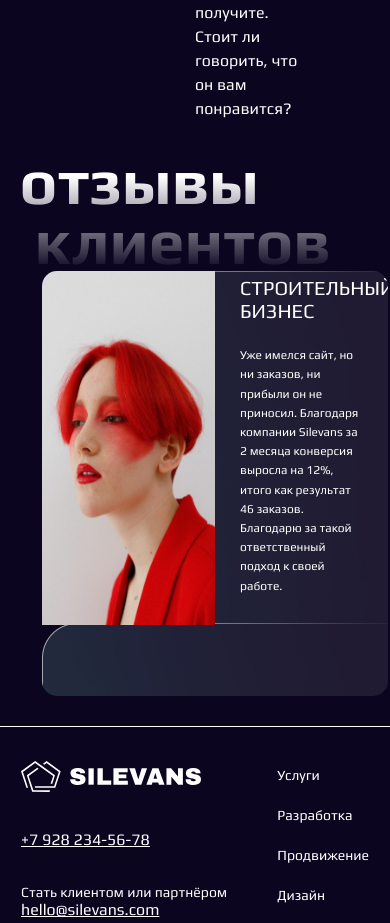
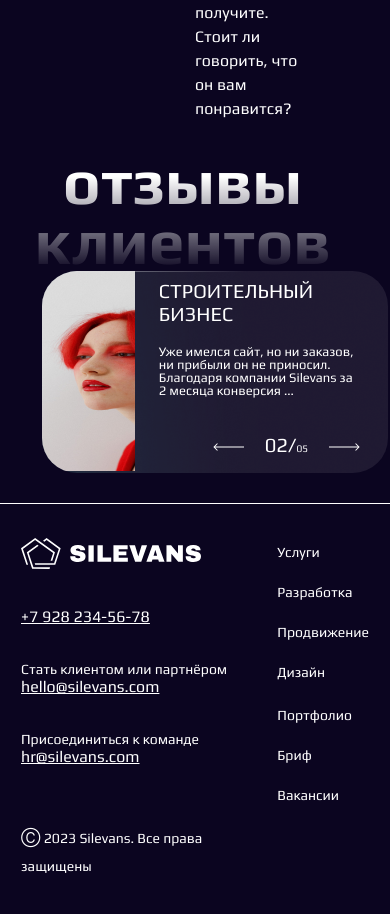
Before and after one commit to JulieBenchuk/web-studio, a Next.js app: page / in a window 390 px wide. Shown: the part 1567-2490 px from the top of the page. Built offline with nearby package versions, Linux system fonts and the light colour scheme.

Commit message:
slider finish

```diff
--- a/src/components/common/slider/Slider.tsx
+++ b/src/components/common/slider/Slider.tsx
@@ -33,7 +33,6 @@ export const Slider: React.FC<SwiperDataType> = ({swiperData}) => {
                     loop={true}
                     autoplay={true}
             >
-                <div>
                     {swiperData.map((el, index) => {
                         return <SwiperSlide key={index} className={styles.slide}>
                                 <div className={styles.image}>
@@ -43,12 +42,14 @@ export const Slider: React.FC<SwiperDataType> = ({swiperData}) => {
                                     <div className={styles.title}>
                                         {el.title}
                                     </div>
-                                    {el.subTitle && <div className={styles.subTitle}>{el.subTitle}</div>}
+                                    <div className={styles.subTitle}>{el.subTitle}</div>
                                     <div className={styles.desc}>
                                         {el.desc}
                                     </div>
-                                    {el.price && <div className={styles.price}>от {el.price} ₽</div>}
-
+                                    <div className={styles.mobileDesc}>
+                                        {el.desc.split(' ').slice(0, 18).join(' ') + ' ...'}
+                                    </div>
+                                    <div className={styles.price}>{el.price && `от ${el.price} ₽`}</div>
                                     <div className={styles.buttons}>
                                         <div className={`swiper-button-prev ${styles.swiperButtonPrev}`}>
                                             <Image src={arrow} alt={'Arrow'}/>
@@ -61,8 +62,6 @@ export const Slider: React.FC<SwiperDataType> = ({swiperData}) => {
                                 </div>
                         </SwiperSlide>
                     })}
-
-                </div>
             </Swiper>
             <style jsx>{`
               .slideClass {
@@ -84,6 +83,9 @@ export const Slider: React.FC<SwiperDataType> = ({swiperData}) => {
               .swiper-slide {
 
               }
+              .swiper-wrapper{
+              display: none;
+              }
             `}</style>
         </div>
     );
--- a/src/components/reviews/moc.js
+++ b/src/components/reviews/moc.js
@@ -1,7 +1,7 @@
 export const data = [
     {id: '01', title: 'Мебельный бизнес', desc: 'Уже имелся сайт, но ни заказов, ни прибыли он не приносил. Благодаря компании Silevans за 2 месяца конверсия выросла на 12%, итого как результат 46 заказов. Благодарю за такой ответственный подход к своей работе.'},
     {id: '02', title: 'Строительный бизнес', desc: 'Уже имелся сайт, но ни заказов, ни прибыли он не приносил. Благодаря компании Silevans за 2 месяца конверсия выросла на 12%, итого как результат 46 заказов. Благодарю за такой ответственный подход к своей работе.'},
-    {id: '03', title: 'Автосервис', desc: 'Уже имелся сайт, но ни заказов, ни прибыли он не приносил. Благодаря компании Silevans за 2 месяца конверсия выросла на 12%, итого как результат 46 заказов. Благодарю за такой ответственный подход к своей работе.'},
+    {id: '03', title: 'Автосервис', desc: 'Уже имелся сайт, но ни заказов, ни прибыли он не приносил. Благодаря компании Silevans за 2 месяца конверсия выросла на 12%, итого как результат 46 заказов. Благодарю за такой ответственный подход к своей работе.', price: 28000},
     {id: '04', title: 'Гостиничный бизнес', subTitle: 'Что это?', desc: 'Уже имелся сайт, но ни заказов, ни прибыли он не приносил. Благодаря компании Silevans за 2 месяца конверсия выросла на 12%, итого как результат 46 заказов. Благодарю за такой ответственный подход к своей работе.'},
-    {id: '05', title: 'Сайт визитка', subTitle: 'Что это?', desc: 'Сайт визитка - небольшой сайт, как правило, состоящий из одной (или нескольких) веб-страниц и содержащий основную информацию об организации, частном лице, компании, товарах или услугах, прейскуранты, контактные данные.', price: 24990},
+    {id: '05', title: 'Seo продвижение', subTitle: 'Почему стоит заказать SEO-продвижение веб-сайта в интернете.', desc: 'SEO-продвижение веб-сайта нужно для растущих компаний, которые планируют оставаться на рынке более двух лет.', price: 24990},
 ]
--- a/src/styles/components/reviews.module.scss
+++ b/src/styles/components/reviews.module.scss
@@ -2,10 +2,10 @@
 @import "../variables";
 
 .wrapper {
-  padding: 50px 5%;
+  padding: 50px 210px;
   color: $text-color-primary;
   display: flex;
-  justify-content: space-between;
+  justify-content:center;
   align-items: center;
 
   .text {
@@ -20,11 +20,13 @@
       padding-left: 50px;
     }
   }
+
 }
 
-@media (max-width: 1024px) {
+@media (max-width: 1145px) {
   .wrapper {
     flex-direction: column;
+    align-items: center;
     padding: 30px 42px;
 
     .text {
@@ -47,5 +49,8 @@
 @media (max-width: 767px) {
   .wrapper {
     padding: 30px 42px;
+    .text{
+      text-align: center;
+    }
   }
 }
--- a/src/styles/components/slider/slider.module.scss
+++ b/src/styles/components/slider/slider.module.scss
@@ -5,57 +5,61 @@
   position: relative;
   display: flex;
   flex: 1;
-  justify-content: center;
   max-width: 920px;
   height: 350px;
   margin: 0 auto;
   color: white;
-  border-radius: 15px;
-  overflow: hidden;
-  background: url("../../../../src/assets/img/reviews_bg.png");
+
 
   .slide {
+    border-radius: 35px;
+    overflow: hidden;
+    background: url("../../../../src/assets/img/reviews_bg.png") no-repeat;
+    background-size: cover;
     display: flex;
     justify-content: space-between;
+
     .image {
       width: 20%;
       overflow: hidden;
-      img {
-        width: 100%;
-        height: 100%;
-      }
+
     }
 
     .allText {
       display: flex;
       flex-direction: column;
+      justify-content: start;
       position: relative;
       width: 80%;
-      padding-right: 30px;
+      padding: 0 30px 0 24px;
 
       .title {
         @include Text-FS-FW-LH(48px, 400, 56px);
         text-transform: uppercase;
         color: #FFFFFF;
-        padding: 0 20px;
+        margin-top: 8px;
       }
 
       .subTitle {
         @include Text-FS-FW-LH(20px, 400, 124%);
         text-transform: uppercase;
         color: #FFFFFF;
-        padding: 4px 20px;
+        min-height: 40px;
       }
 
       .desc {
+        width: 80%;
         @include Text-FS-FW-LH(16px, 400, 150%);
-        padding: 24px 20px;
+      }
+
+      .mobileDesc {
+        display: none;
       }
 
       .price {
         position: absolute;
-        bottom: 15px;
-        left: 15px;
+        bottom: 10px;
+        left: 24px;
         @include Text-FS-FW-LH(64px, 400, 74px);
       }
     }
@@ -90,19 +94,13 @@
     max-width: 617px;
 
     .slide {
-      .image{
-        width: 40%;
-        img {
-          width: 100%;
-          height: 100%;
+
+      .allText {
+        .subTitle {
+          display: none;
         }
-      }
-      .allText {
-        width: 60%;
-        padding: 5px;
-
-        .title {
-          @include Text-FS-FW-LH(32px, 400, 37px);
+        .desc{
+          margin-top: 20px;
         }
 
         .price {
@@ -110,31 +108,39 @@
         }
       }
     }
+
   }
 }
 
 @media (max-width: 767px) {
   .carousel {
-    max-width: 346px;
+    height: 200px;
+    width: 346px;
+
     .slide {
       .image {
-        width: 50%;
+        width: 30%;
         img {
-          width: 100%;
-          height: 100%;
+          height: 200px;
         }
       }
+
       .allText {
-        width: 50%;
         .title {
           @include Text-FS-FW-LH(20px, 400, 23px);
+
         }
 
         .desc {
-          @include Text-FS-FW-LH(12px, 400, 160%);
+          display: none;
         }
+
+        .mobileDesc {
+          display: inline-block;
+          margin-top: 20px;
+        }
+
         .buttons {
-          display: none;
         }
       }
     }
```
